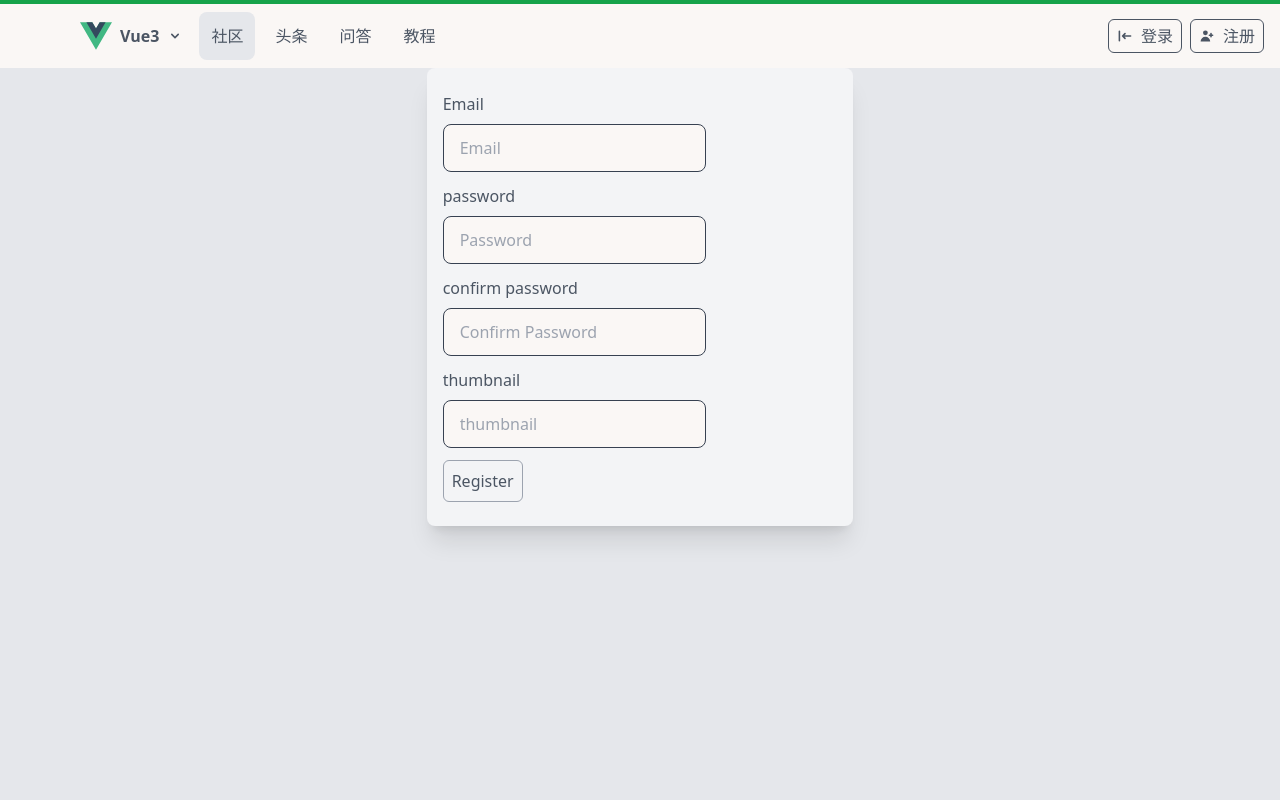
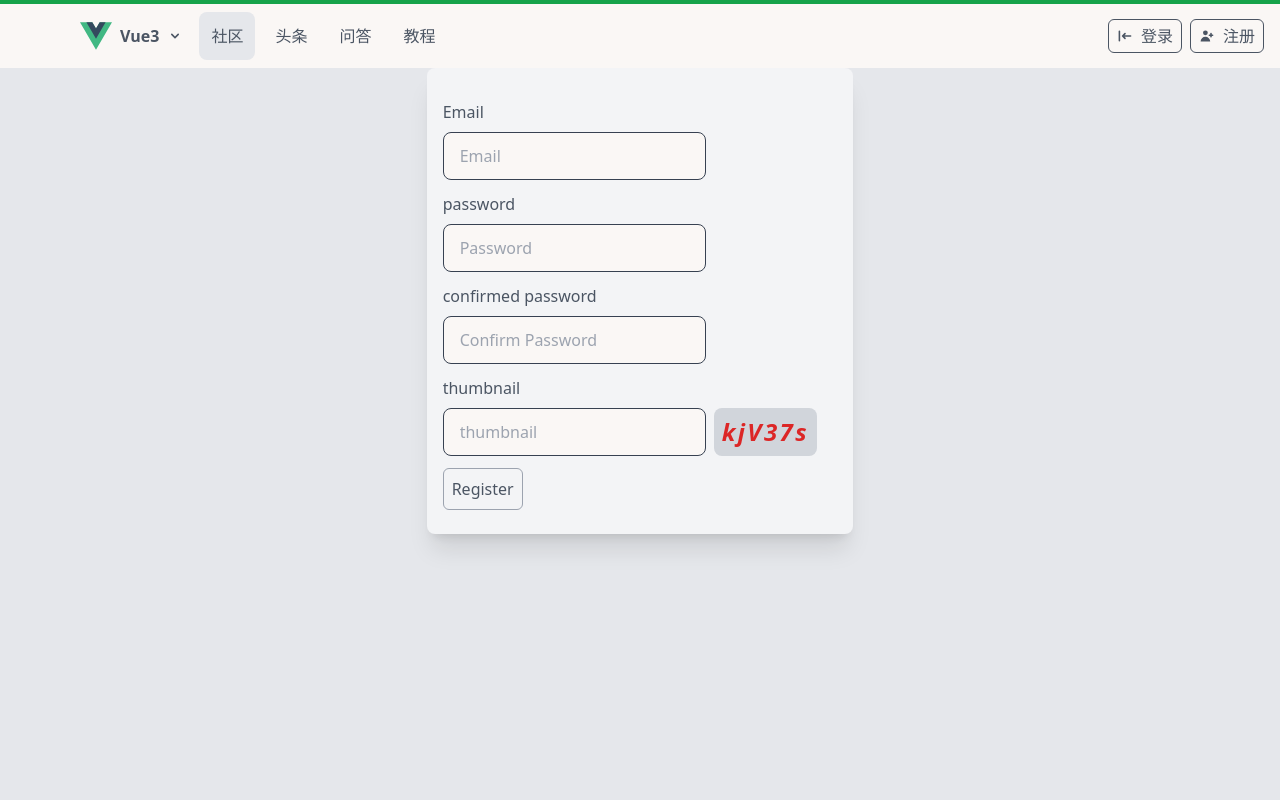
Before and after one commit to fansheng0594/vue3-learnku, a Vue app: page /auth/register in a window 1280 px wide. Shown: the top 800 px of the page. Built offline with nearby package versions, Linux system fonts and the light colour scheme.

Commit message:
register validate and thumbnail

```diff
--- /dev/null
+++ b/src/components/ThumbNail.vue
@@ -0,0 +1,51 @@
+<script setup lang="ts">
+import { ref } from "vue";
+
+const props = defineProps({
+  count: {
+    type: Number,
+    default: 4,
+  },
+});
+const emit = defineEmits(["capture"]);
+
+function getRandomIntInclusive(min: number, max: number) {
+  min = Math.ceil(min);
+  max = Math.floor(max);
+  return Math.floor(Math.random() * (max - min + 1)) + min;
+}
+
+const str = "ABCDEFGHJKMNPQRSTUVWXYZabcdefghjkmnpqrstuvwxyz23456789";
+let capture = ref<string[]>([]);
+const captureStr = ref("");
+changeCapture();
+
+function changeCapture() {
+  capture.value = [];
+  for (let i = 0; i < props.count; i++) {
+    const random = getRandomIntInclusive(0, str.length - 1);
+    const char = str.substring(random, random + 1);
+    capture.value.push(char);
+  }
+  captureStr.value = capture.value.join("").toLowerCase();
+  emit("capture", captureStr.value);
+}
+</script>
+
+<template>
+  <div class="bg-gray-300" @click="changeCapture">
+    <span
+      class="capture text-2xl tracking-widest font-bold"
+      v-for="(value, index) in capture"
+      :key="index"
+      >{{ value }}</span
+    >
+  </div>
+</template>
+
+<style scoped>
+.capture {
+  font-style: oblique 40turn;
+  color: rgb(220 38 38);
+}
+</style>
--- /dev/null
+++ b/src/directives/Validator.vue
@@ -0,0 +1,92 @@
+<script lang="ts">
+interface numberRule {
+  rule: number;
+  msg: string;
+}
+interface stringRule {
+  rule: string;
+  msg: string;
+}
+interface Binding {
+  arg: string;
+  dir: object;
+  instance: object;
+  modifiers: object;
+  oldValue: any;
+  value: {
+    min?: numberRule;
+    max?: numberRule;
+    regex?: stringRule;
+    confirmed?: stringRule;
+  };
+}
+type validateOptions = {
+  [key: string]: boolean;
+};
+
+export const validates: validateOptions = {};
+export const vValidator = {
+  mounted: (el: HTMLInputElement, binding: Binding) => {
+    const { value, arg } = binding;
+    el.addEventListener("blur", validate);
+    el.addEventListener("change", validate);
+
+    function validate() {
+      if (arg === "required" && !el.value) {
+        handleError(false, "Must be required");
+        return;
+      }
+      Object.entries(value).every((entry) => {
+        const [key, val] = entry;
+        const res = ruleFunctions[key](el, val.rule);
+        handleError(res, val.msg);
+        return res;
+      });
+    }
+
+    function handleError(result: boolean, message: string) {
+      // console.log(result);
+      if (!result && el.nextElementSibling) {
+        el.nextElementSibling.textContent = message;
+        el.nextElementSibling.classList.remove("hidden");
+      } else {
+        el.nextElementSibling?.classList.add("hidden");
+      }
+
+      // Object.defineProperty(errors, el.name, {value: result});
+      validates[el.name] = result;
+    }
+
+    type ruleOptions = {
+      [key: string]: any;
+    };
+    const ruleFunctions: ruleOptions = {
+      min: (el: HTMLInputElement, rule: number) => {
+        return el.value.length >= rule;
+      },
+      max: (el: HTMLInputElement, rule: number) => {
+        return el.value.length <= rule;
+      },
+      regex: (el: HTMLInputElement, rule: string) => {
+        let re = new RegExp(rule);
+        return re.test(el.value);
+      },
+      confirmed: (el: HTMLInputElement, rule: string) => {
+        // con pas true false
+        const compareElement = document.getElementsByName(
+          rule
+        )[0] as HTMLInputElement;
+        if (!compareElement.value) {
+          return true;
+        }
+        const event = new Event("blur");
+        if (rule.startsWith("confirmed_")) {
+          compareElement.dispatchEvent(event);
+          return true;
+        }
+        return el.value === compareElement.value;
+      },
+    };
+  },
+};
+</script>
--- a/src/views/auth/Register.vue
+++ b/src/views/auth/Register.vue
@@ -1,53 +1,124 @@
-<script setup lang="ts"></script>
+<script setup lang="ts">
+import { vValidator, validates } from "@/directives/Validator.vue";
+import ThumbNail from "@/components/ThumbNail.vue";
+import { ref } from "vue";
+
+const thumbnail = ref("");
+const realThumbnail = ref("");
+const errorMessage = ref("");
+function register() {
+  if (thumbnail.value.toLowerCase() !== realThumbnail.value) {
+    errorMessage.value = "thumbnail fail";
+    return;
+  }
+  const validateResult = Object.values(validates).every((val) => val);
+  if (!validateResult) {
+    errorMessage.value = "input fail";
+    return;
+  }
+  errorMessage.value = "";
+
+}
+
+function getCaptureStr(data: string) {
+  realThumbnail.value = data;
+}
+</script>
 
 <template>
-  <!--  <div class="w-30 mx-auto">-->
-  <!--    <form class="register-form mx-auto" action="#">-->
-  <!--      <input type="text" placeholder="Type here" class="input rounded-lg" />-->
-  <!--    </form>-->
-  <!--  </div>-->
   <form
     class="px-4 py-6 w-1/3 bg-gray-100 text-gray-600 mx-auto rounded-lg shadow-xl block flex flex-col space-y-3"
     action="#"
     method="post"
+    @submit.prevent="register"
   >
     <div class="flex flex-col space-y-2">
+      <div class="text-red-600 text-center">{{ errorMessage }}</div>
       <label class="" for="email">Email</label>
+      <div class="flex space-x-2 items-center">
         <input
           type="text"
+          name="email"
           id="email"
           placeholder="Email"
           class="input w-4/6 rounded-lg border border-gray-700"
+          v-validator:required="{
+            regex: {
+              rule: '^[a-zA-Z0-9._-]+@[a-zA-Z0-9.-]+\\.[a-zA-Z]{2,6}$',
+              msg: 'Must be email format',
+            },
+          }"
         />
+        <p class="input-error hidden text-red-500"></p>
+      </div>
     </div>
     <div class="flex flex-col space-y-2">
       <label class="" for="password">password</label>
+      <div class="flex space-x-2 items-center">
         <input
-        type="password"
+          type="text"
           id="password"
+          name="password"
           placeholder="Password"
           class="input w-4/6 rounded-lg border border-gray-700"
+          v-validator:required="{
+            min: {
+              rule: 6,
+              msg: 'Min size: 6',
+            },
+            max: {
+              rule: 20,
+              msg: 'Max size: 20',
+            },
+            confirmed: {
+              rule: 'confirmed_password',
+              msg: 'Not equal to confirmed-password',
+            },
+          }"
         />
+        <p class="input-error hidden text-red-500"></p>
+      </div>
     </div>
     <div class="flex flex-col space-y-2">
-      <label class="" for="password">confirm password</label>
+      <label class="" for="password">confirmed password</label>
+      <div class="flex space-x-2 items-center">
         <input
-        type="password"
-        id="confirm-password"
+          type="text"
+          id="confirmed_password"
+          name="confirmed_password"
           placeholder="Confirm Password"
           class="input w-4/6 rounded-lg border border-gray-700"
+          v-validator:required="{
+            confirmed: {
+              rule: 'password',
+              msg: 'Must match password',
+            },
+          }"
         />
+        <p class="input-error hidden text-red-500"></p>
+      </div>
     </div>
     <div class="flex flex-col space-y-2">
       <label class="" for="thumbnail">thumbnail</label>
+      <div class="flex space-x-2 items-center">
         <input
           type="text"
           id="thumbnail"
           placeholder="thumbnail"
+          v-model="thumbnail"
           class="input w-4/6 rounded-lg border border-gray-700"
         />
+        <ThumbNail
+          class="p-2 rounded-lg cursor-pointer"
+          :count="6"
+          @capture="getCaptureStr"
+        />
+        <p class="input-error hidden text-red-500"></p>
       </div>
-    <button class="border border-gray-400 rounded-md px-2 py-2 w-20">Register</button>
+    </div>
+    <button class="border border-gray-400 rounded-md px-2 py-2 w-20">
+      Register
+    </button>
   </form>
 </template>
 
--- a/tsconfig.app.json
+++ b/tsconfig.app.json
@@ -7,6 +7,7 @@
     "baseUrl": ".",
     "paths": {
       "@/*": ["./src/*"]
-    }
+    },
+    "lib": ["es2017"]
   }
 }
--- a/vite.config.ts
+++ b/vite.config.ts
@@ -6,7 +6,12 @@ import vueJsx from "@vitejs/plugin-vue-jsx";
 
 // https://vitejs.dev/config/
 export default defineConfig({
-  plugins: [vue(), vueJsx()],
+  plugins: [
+    vue({
+      reactivityTransform: true,
+    }),
+    vueJsx(),
+  ],
   resolve: {
     alias: {
       "@": fileURLToPath(new URL("./src", import.meta.url)),
```
Also changed, not shown: 10 other files (tests, documents, lock files or other folders). Lines whose indentation alone changed are shown as unchanged.
